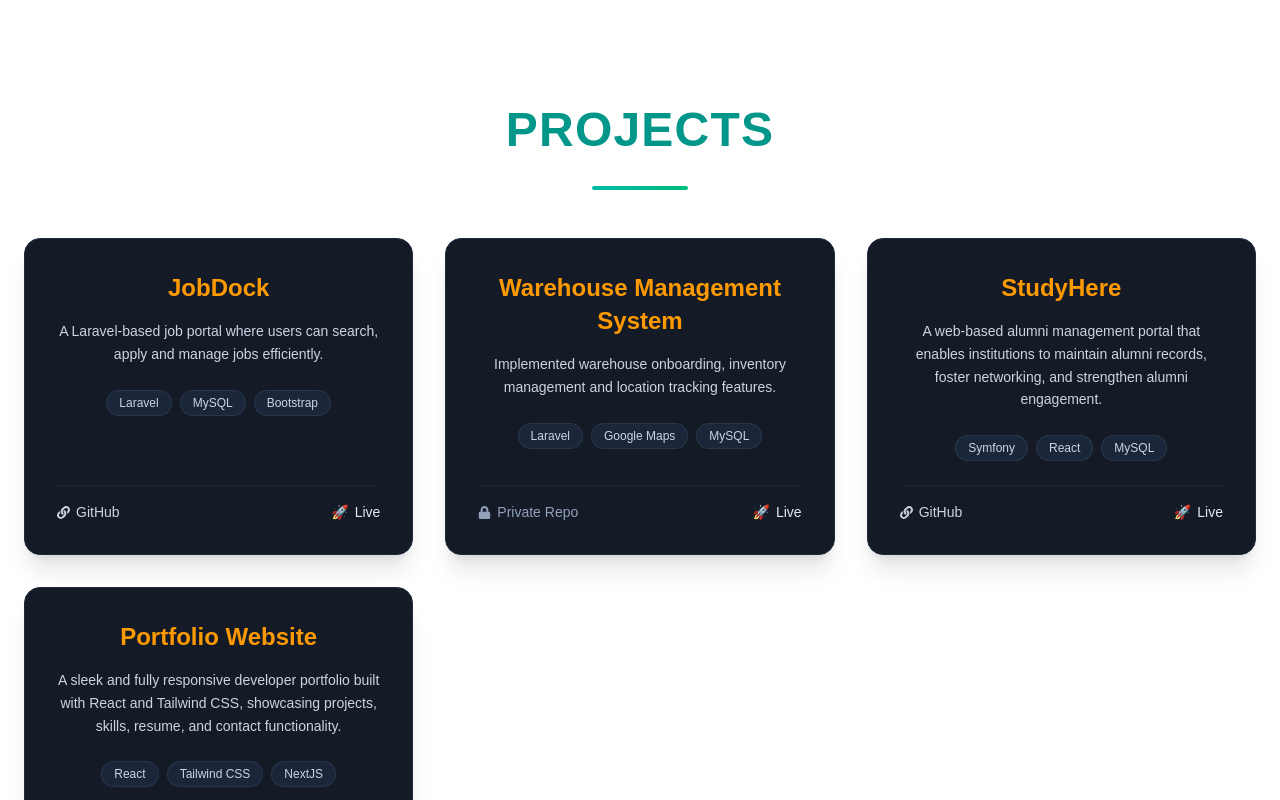
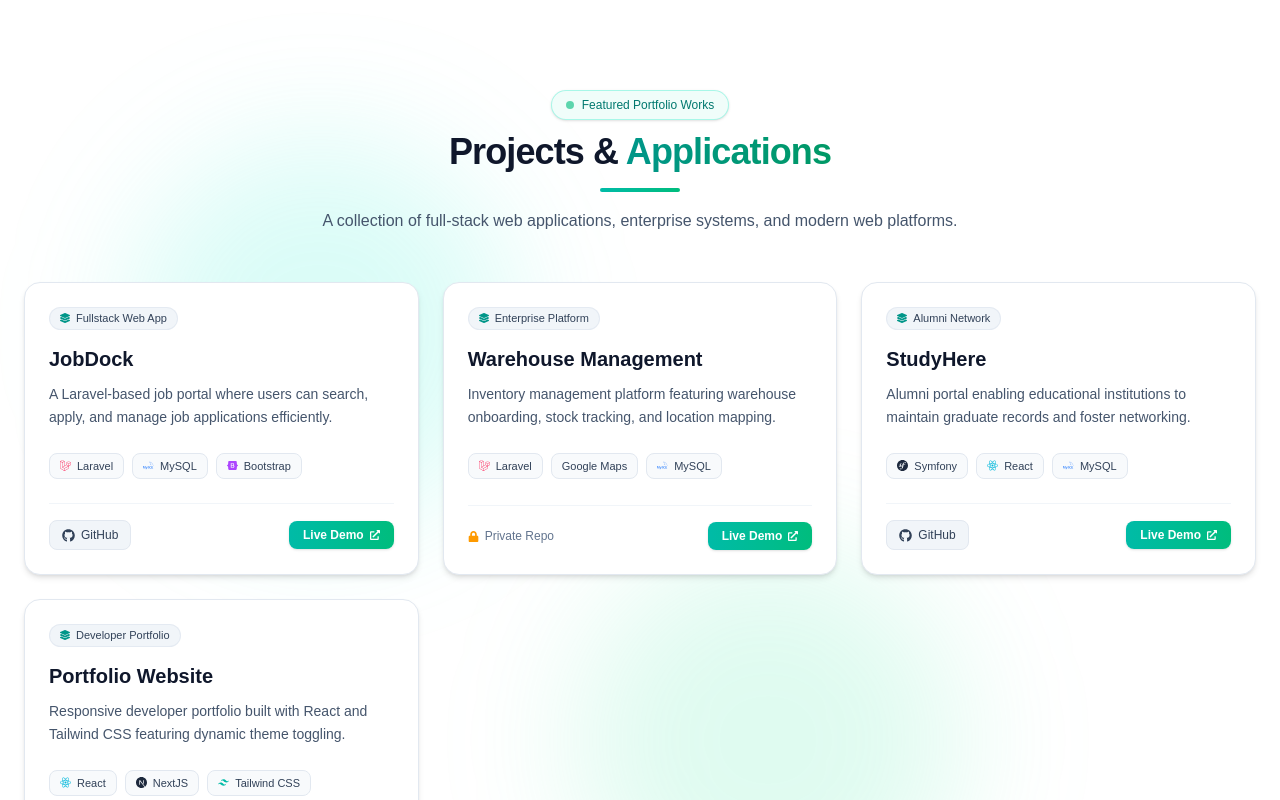
Before and after one commit to namansainiii/portfolio, a Next.js app: page / in a window 1280 px wide. Shown: the part 3720-4520 px from the top of the page. Built offline with nearby package versions, Linux system fonts and the light colour scheme.

Commit message:
Update Projects.jsx

```diff
--- a/src/components/Projects.jsx
+++ b/src/components/Projects.jsx
@@ -1,39 +1,79 @@
-import { FaLock, FaLink } from "react-icons/fa";
+"use client";
+
+import {
+  FaLock,
+  FaGithub,
+  FaExternalLinkAlt,
+  FaLayerGroup
+} from "react-icons/fa";
+import {
+  SiLaravel,
+  SiReact,
+  SiSymfony,
+  SiNextdotjs,
+  SiMysql,
+  SiTailwindcss,
+  SiBootstrap
+} from "react-icons/si";
 
 export default function Projects() {
   const projects = [
     {
+      id: "jobdock",
       title: "JobDock",
-      tech: ["Laravel", "MySQL", "Bootstrap"],
+      badge: "Fullstack Web App",
+      tech: [
+        { name: "Laravel", icon: <SiLaravel className="text-rose-500" /> },
+        { name: "MySQL", icon: <SiMysql className="text-blue-500" /> },
+        { name: "Bootstrap", icon: <SiBootstrap className="text-purple-500" /> }
+      ],
       description:
-        "A Laravel-based job portal where users can search, apply and manage jobs efficiently.",
+        "A Laravel-based job portal where users can search, apply, and manage job applications efficiently.",
       github: "https://github.com/namansainiii/jobdock",
       live: "https://jobdock.org/",
       isPrivate: false,
     },
     {
-      title: "Warehouse Management System",
-      tech: ["Laravel", "Google Maps", "MySQL"],
+      id: "warehouse",
+      title: "Warehouse Management",
+      badge: "Enterprise Platform",
+      tech: [
+        { name: "Laravel", icon: <SiLaravel className="text-rose-500" /> },
+        { name: "Google Maps", icon: null },
+        { name: "MySQL", icon: <SiMysql className="text-blue-500" /> }
+      ],
       description:
-        "Implemented warehouse onboarding, inventory management and location tracking features.",
+        "Inventory management platform featuring warehouse onboarding, stock tracking, and location mapping.",
       github: null,
       live: "https://downloadappshere.online/",
       isPrivate: true,
     },
     {
+      id: "studyhere",
       title: "StudyHere",
-      tech: ["Symfony", "React", "MySQL"],
+      badge: "Alumni Network",
+      tech: [
+        { name: "Symfony", icon: <SiSymfony className="text-slate-800 dark:text-white" /> },
+        { name: "React", icon: <SiReact className="text-cyan-500" /> },
+        { name: "MySQL", icon: <SiMysql className="text-blue-500" /> }
+      ],
       description:
-        "A web-based alumni management portal that enables institutions to maintain alumni records, foster networking, and strengthen alumni engagement.",
+        "Alumni portal enabling educational institutions to maintain graduate records and foster networking.",
       github: "https://github.com/namansainiii/studyHere",
       live: "https://github.com/namansainiii/studyHere",
       isPrivate: false,
     },
     {
+      id: "portfolio",
       title: "Portfolio Website",
-      tech: ["React", "Tailwind CSS", "NextJS"],
+      badge: "Developer Portfolio",
+      tech: [
+        { name: "React", icon: <SiReact className="text-cyan-500" /> },
+        { name: "NextJS", icon: <SiNextdotjs className="text-slate-800 dark:text-white" /> },
+        { name: "Tailwind CSS", icon: <SiTailwindcss className="text-teal-500" /> }
+      ],
       description:
-        "A sleek and fully responsive developer portfolio built with React and Tailwind CSS, showcasing projects, skills, resume, and contact functionality.",
+        "Responsive developer portfolio built with React and Tailwind CSS featuring dynamic theme toggling.",
       github: "https://github.com/namansainiii/portfolio",
       live: "https://github.com/namansainiii/portfolio",
       isPrivate: false,
@@ -41,63 +81,90 @@ export default function Projects() {
   ];
 
   return (
-    <section id="projects" className="py-24 px-6 bg-white dark:bg-slate-950 transition-colors duration-300">
-      <div className="max-w-7xl mx-auto">
-        <h2 className="text-3xl md:text-5xl font-bold text-center mb-8 text-teal-600 dark:text-teal-400 uppercase tracking-wide">
-          Projects
-        </h2>
+    <section id="projects" className="py-20 px-4 sm:px-6 bg-white dark:bg-slate-950 text-slate-900 dark:text-slate-100 transition-colors duration-300 relative overflow-hidden">
+      {/* Dynamic Background Glows */}
+      <div className="absolute top-1/3 left-1/4 -translate-x-1/2 -translate-y-1/2 w-96 h-96 bg-teal-300/20 dark:bg-teal-500/10 blur-3xl rounded-full pointer-events-none"></div>
+      <div className="absolute bottom-10 right-1/4 w-96 h-96 bg-emerald-300/20 dark:bg-emerald-500/10 blur-3xl rounded-full pointer-events-none"></div>
 
-        <div className="w-24 h-1 bg-gradient-to-r from-teal-500 to-emerald-500 mx-auto rounded-full mb-12"></div>
+      <div className="max-w-7xl mx-auto relative z-10">
 
-        <div className="grid md:grid-cols-2 lg:grid-cols-3 gap-8">
+        {/* Header Section */}
+        <div className="text-center max-w-2xl mx-auto mb-12">
+          <div className="inline-flex items-center gap-2 px-3.5 py-1.5 rounded-full bg-teal-50 dark:bg-teal-950/80 text-teal-700 dark:text-teal-300 text-xs font-medium mb-3 border border-teal-200/80 dark:border-teal-800/60 shadow-sm">
+            <span className="w-2 h-2 rounded-full bg-emerald-500 animate-pulse"></span>
+            <span>Featured Portfolio Works</span>
+          </div>
+
+          <h2 className="text-3xl md:text-4xl font-extrabold tracking-tight text-slate-900 dark:text-white mb-4">
+            Projects & <span className="bg-gradient-to-r from-teal-600 to-emerald-600 dark:from-teal-400 dark:to-emerald-400 bg-clip-text text-transparent">Applications</span>
+          </h2>
+
+          <div className="w-20 h-1 bg-gradient-to-r from-teal-500 to-emerald-500 mx-auto rounded-full mb-4"></div>
+
+          <p className="text-slate-600 dark:text-slate-400 text-sm md:text-base leading-relaxed">
+            A collection of full-stack web applications, enterprise systems, and modern web platforms.
+          </p>
+        </div>
+
+        {/* Compact Projects Grid */}
+        <div className="grid sm:grid-cols-2 lg:grid-cols-3 gap-6">
           {projects.map((project) => (
             <div
-              key={project.title}
-              className="bg-[#151b26] dark:bg-slate-900 rounded-2xl p-6 md:p-8 border border-slate-800 shadow-xl hover:shadow-2xl hover:-translate-y-1.5 transition-all duration-300 flex flex-col justify-between"
+              key={project.id}
+              className="group bg-white dark:bg-slate-900/90 rounded-2xl p-6 border border-slate-200 dark:border-slate-800 shadow-md hover:shadow-xl hover:border-teal-500/50 dark:hover:border-teal-400/50 hover:-translate-y-1 transition-all duration-300 flex flex-col justify-between relative overflow-hidden"
             >
               <div>
+                {/* Top Category Badge */}
+                <div className="flex items-center justify-between gap-2 mb-4">
+                  <span className="inline-flex items-center gap-1.5 px-2.5 py-0.5 rounded-full bg-slate-100 dark:bg-slate-800/90 text-slate-700 dark:text-slate-300 border border-slate-200/80 dark:border-slate-700/60 text-[11px] font-medium">
+                    <FaLayerGroup size={10} className="text-teal-600 dark:text-teal-400" />
+                    {project.badge}
+                  </span>
+                </div>
+
                 {/* Title */}
-                <h3 className="text-xl md:text-2xl font-bold text-amber-500 dark:text-amber-400 text-center mb-4 leading-snug">
+                <h3 className="text-xl font-bold text-slate-900 dark:text-white mb-2.5 group-hover:text-teal-600 dark:group-hover:text-teal-400 transition-colors duration-200 leading-snug">
                   {project.title}
                 </h3>
 
                 {/* Description */}
-                <p className="text-slate-300 dark:text-slate-300 text-center text-sm leading-relaxed mb-6">
+                <p className="text-slate-600 dark:text-slate-300 text-xs md:text-sm leading-relaxed mb-6">
                   {project.description}
                 </p>
 
-                {/* Tech Stack */}
-                <div className="flex flex-wrap justify-center gap-2 mb-6">
-                  {project.tech.map((tech) => (
-                    <span
-                      key={tech}
-                      className="px-3 py-1 rounded-full bg-slate-800/90 text-slate-300 text-xs font-medium border border-slate-700/60"
+                {/* Tech Stack Pills */}
+                <div className="flex flex-wrap gap-2 mb-6">
+                  {project.tech.map((t) => (
+                    <div
+                      key={t.name}
+                      className="inline-flex items-center gap-1.5 px-2.5 py-1 rounded-lg bg-slate-50 dark:bg-slate-950 border border-slate-200 dark:border-slate-800 text-slate-700 dark:text-slate-300 text-[11px] font-medium"
                     >
-                      {tech}
-                    </span>
+                      {t.icon}
+                      <span>{t.name}</span>
+                    </div>
                   ))}
                 </div>
               </div>
 
-              {/* Bottom Actions Row */}
-              <div className="pt-4 border-t border-slate-800/80 mt-auto flex items-center justify-between text-sm font-medium">
+              {/* Action Buttons */}
+              <div className="pt-4 border-t border-slate-100 dark:border-slate-800/80 flex items-center justify-between gap-2">
                 {project.isPrivate ? (
-                  <span className="flex items-center gap-1.5 text-slate-400 font-normal">
-                    <FaLock size={13} className="text-slate-400" />
+                  <div className="flex items-center gap-1.5 text-slate-500 dark:text-slate-400 text-xs">
+                    <FaLock size={11} className="text-amber-500" />
                     <span>Private Repo</span>
-                  </span>
+                  </div>
                 ) : project.github ? (
                   <a
                     href={project.github}
                     target="_blank"
                     rel="noopener noreferrer"
-                    className="flex items-center gap-1.5 text-slate-300 hover:text-white transition duration-200"
+                    className="inline-flex items-center gap-1.5 px-3 py-1.5 rounded-lg bg-slate-100 hover:bg-slate-200 dark:bg-slate-800 dark:hover:bg-slate-700 text-slate-700 dark:text-slate-200 text-xs font-medium transition duration-200 border border-slate-200 dark:border-slate-700"
                   >
-                    <FaLink size={13} />
+                    <FaGithub size={13} />
                     <span>GitHub</span>
                   </a>
                 ) : (
-                  <span></span>
+                  <div></div>
                 )}
 
                 {project.live && (
@@ -105,16 +172,17 @@ export default function Projects() {
                     href={project.live}
                     target="_blank"
                     rel="noopener noreferrer"
-                    className="flex items-center gap-1.5 text-slate-200 hover:text-amber-400 transition duration-200 font-medium"
+                    className="inline-flex items-center gap-1.5 px-3.5 py-1.5 rounded-lg bg-gradient-to-r from-teal-500 to-emerald-500 hover:from-teal-600 hover:to-emerald-600 text-white text-xs font-semibold transition-all duration-200 shadow-sm hover:scale-105"
                   >
-                    <span>🚀</span>
-                    <span>Live</span>
+                    <span>Live Demo</span>
+                    <FaExternalLinkAlt size={10} />
                   </a>
                 )}
               </div>
             </div>
           ))}
         </div>
+
       </div>
     </section>
   );
```
